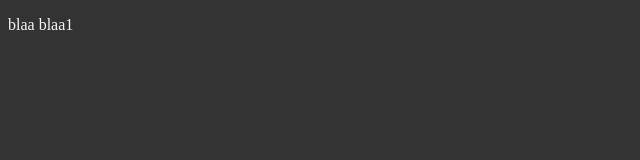
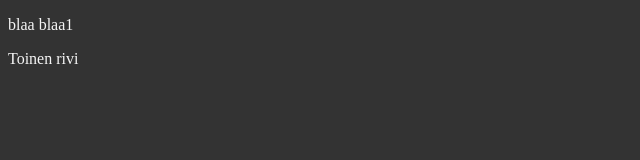
Before and after one commit to h6448512/sivu, a plain HTML site: page index.html in a window 1280 px wide. Shown: the full height of the page, 0-640 px from the left. Drawn offline with Linux system fonts and the light colour scheme.

Commit message:
fhuuhfuh

```diff
--- a/index.html
+++ b/index.html
@@ -8,5 +8,6 @@
 </head>
 <body>
     <p>blaa blaa1</p>
+    <p>Toinen rivi</p>
 </body>
 </html>
```
